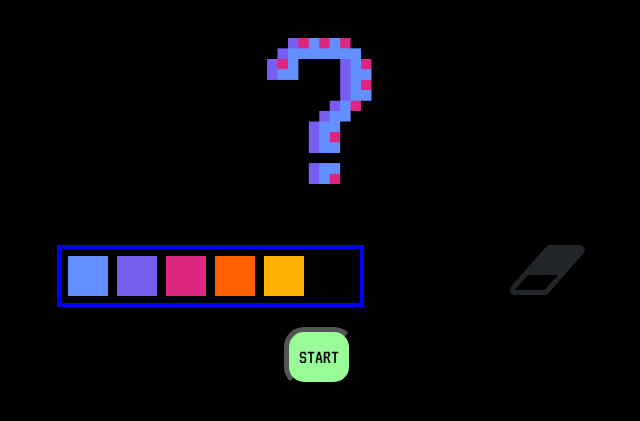
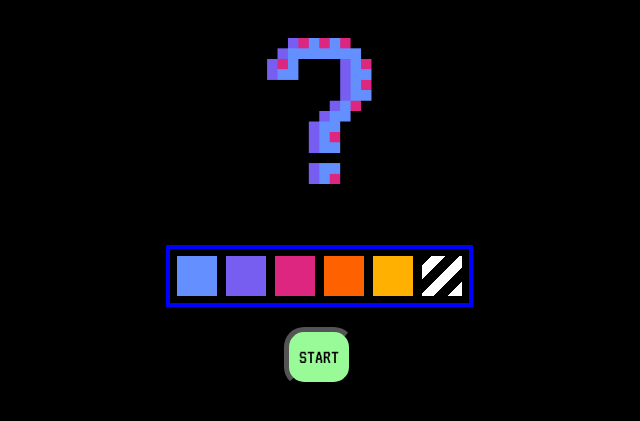
Before and after one commit to Haxinator/CITS3404OnlineDailyPuzzle, a Flask app: page /game in a window 1280 px wide. Shown: the part 70-491 px from the top of that part, without its empty margins (321-961 px from the left). Run offline with Flask 2, Linux system fonts and the light colour scheme; the page is wider than the window, and the part outside it is not shown.

Commit message:
Clean code, more puzzle comfort

```diff
--- a/app/static/CascadingStyleSheets/puzzle.css
+++ b/app/static/CascadingStyleSheets/puzzle.css
@@ -1,19 +1,6 @@
-/*----------------------------Some other CSS-------------------------*/
-/* Font Awsome */
-
-/*Top level div */
-/* .TopLevel{ */
-  /* opacity: 1; */
-/* } */
-
 /*--------------------------Game page CSS---------------------------*/
-#Eraser {
-  font-size:70px;
-  margin-top:15px;
-  margin-left:1em;
-}
 #result {
-  margin-top: 3em;
+  margin-top: 1em;
 }
 /*----------------------------Canvas CSS--------------------------*/
 #canvas table {
@@ -74,6 +63,10 @@
 
 #colorPallet table td:active {
   filter: brightness(85%);
+}
+
+#colorPallet #eraser{
+  background: repeating-linear-gradient(-45deg, white, white 10px, black 10px, black 20px);
 }
 
 /*---------------------Game Buttons CSS--------------------------*/
--- a/app/static/javascript/puzzle.js
+++ b/app/static/javascript/puzzle.js
@@ -130,13 +130,7 @@ function next_puzzle(){
         table.classList.add("Q");
     } else {
         //wait one second before showing end game screen
-        async function delay() {
-            await new Promise(resolve => setTimeout(resolve, TIMER));
-            //end the game
-            end_game();
-        }
-
-        delay();
+        end_game();
     }
 
 }
@@ -147,7 +141,6 @@ function end_game(){
     document.getElementById("Start").style.display = "none";
     document.getElementById("colorPallet").style.display = "none";
     document.getElementById("canvas").style.display = "none";
-    document.getElementById("Eraser").style.display = "none";
     display_message("<h1>Daily Puzzle Supply Depleted <br> For Now...</h1>", false);
     display_image("win.png", "YOU WIN");
 }
@@ -159,37 +152,16 @@ Nice clean code
 @param to the button to show
 */
 function change_button(from, to) {
+    //remove any messages
+    display_message("");
     document.getElementById(from).style.display = "none";
-
-    result.innerHTML = "Please wait..." + "<br>" + result.innerHTML;
-
-    //wait one second before showing next button
-    async function delay() {
-        await new Promise(resolve => setTimeout(resolve, TIMER));
-        document.getElementById(to).style.display = "inline-block";
-        //hide lose screen
-        result.innerHTML='';
-    }
-
-    delay();
+    document.getElementById(to).style.display = "inline-block";
 
 }
 
-function display_message(text, clear){
+function display_message(text){
     //display text
     result.innerHTML = text;
-
-    //if it should be cleared after displayed
-    if(clear === true)
-    {
-        //wait few seconds before removing the message
-        async function delay() {
-            await new Promise(resolve => setTimeout(resolve, TIMER));
-            result.innerHTML = "";
-        }
-
-        delay();
-    }
 }
 
 function display_image(image, alt)
@@ -296,7 +268,7 @@ function color(index, cell) {
         }
     } else {
         //wait few seconds before removing the message
-        display_message("Can only draw once ready is pressed!", true);
+        display_message("Can only draw once ready is pressed!");
     }
 }
 
@@ -327,7 +299,7 @@ function dragColor(index, cell, e) {
            //wait few seconds before removing the message
 
         //wait few seconds before removing the message
-        display_message("Can only draw once ready is pressed!", true);
+        display_message("Can only draw once ready is pressed!");
     }
 }
 
@@ -403,7 +375,6 @@ canvas.make();
 
 //for visuals
 var table = document.getElementById(canvas.location).querySelector("table");
-
 //initalises the puzzles array
 initalize_puzzle();
 //gets first puzzle
@@ -509,39 +480,33 @@ document.getElementById("Check").addEventListener("click", () => {
         //Visual indication of win
         table.classList.remove("start");
         table.classList.remove("ready");
-
+        change_button("Check", "Next");
         //show win screen
         display_image("win.png", "YOU WIN");
-        change_button("Check", "Next");
+
     }else{
         console.log("you lost");
-        //------------------------------- This will display the wrong cells in red color ----------------
-        console.log("Checked: " + JSON.stringify(CHECKEDCANVAS) + "\nUser: " + JSON.stringify(USERCANVAS) + "\nPuzzle " + JSON.stringify(puzzle));
-        // //clear the inital Question Mark. //! Question mark not supported yet, need better user hints for larger puzzles, or smaller Question mark size.
-        // canvas.clear();
-        // //give canvas puzzle data.
-        // canvas.data = CHECKEDCANVAS;
-        // //initalise canvas using the new puzzle.
-        // canvas.draw();
+        //------------------------------- This will display the wrong cells ----------------//
+        //console.log("Checked: " + JSON.stringify(CHECKEDCANVAS) + "\nUser: " + JSON.stringify(USERCANVAS) + "\nPuzzle " + JSON.stringify(puzzle));
 
-        // //add strips to wrong cells
-        console.log("addwrong\n")
+        //add stripes to wrong cells
         for (const [key, value] of Object.entries(CHECKEDCANVAS)) {
             //get cell
             document.getElementById(key).classList.add("wrong");
           }
-        console.log("removewrong\n");
+
+        //change check button to start
+        change_button("Check", "Start");
 
         //show picture
-        display_message('<h3>Wrong cells are filled <span style ="color:red">Red</span></h3>', true);
+        display_message('<h3>Wrong cells are outlined in <span style ="color:white">WHITE</span></h3>');
         display_image("GameOver.jpg", "Game Over");
 
 
         //don't allow user to draw
         table.classList.remove("ready");
 
-        //change check button to start
-        change_button("Check", "Start");
+
         //reset checked canvas
         CHECKEDCANVAS = {};
     }
@@ -553,9 +518,6 @@ document.getElementById("Next").addEventListener("click", () => {
     //go to next puzzle
     next_puzzle();
 });
-
-//Activates the eraser.
-document.getElementById("Eraser").addEventListener("click", () => COLOR = null);
 
 //*-------------------------MISC------------------------//
 
--- a/app/templates/HTML/dailypuzzle.html
+++ b/app/templates/HTML/dailypuzzle.html
@@ -2,8 +2,6 @@
 
 {% block extraHeaders %}
   <script src="static/javascript/puzzle.js" defer></script>
-  <!-- Font Awsome -->
-  <link rel='stylesheet' href='https://cdnjs.cloudflare.com/ajax/libs/font-awesome/4.7.0/css/font-awesome.min.css'>
   <link rel="stylesheet" href="static/CascadingStyleSheets/puzzle.css">
 {% endblock %}
 
@@ -18,9 +16,6 @@
 <div class="row justify-content-md-center">
   <!-- colorPallet -->
   <div id="colorPallet" class="col col-lg-4"></div>
-  <div class="col col-lg-2">
-    <i id="Eraser" class='fa fa-eraser blue-color'></i>
-  </div>
 </div>
 
 <!--Game Buttons START/READY/CHECK-->
```
Also changed, not shown: other parts of app/static/CascadingStyleSheets/puzzle.css (+2 -0 lines).
